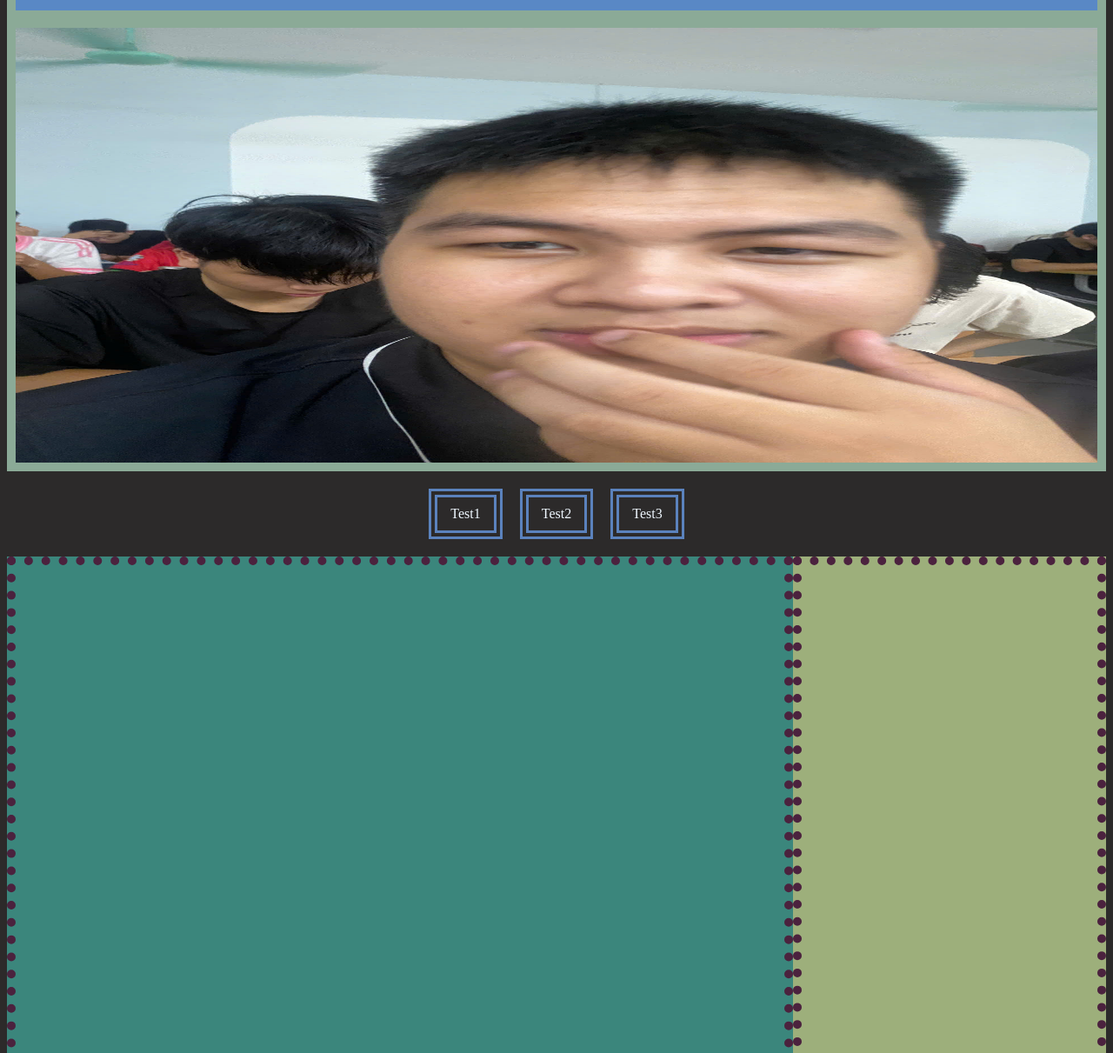
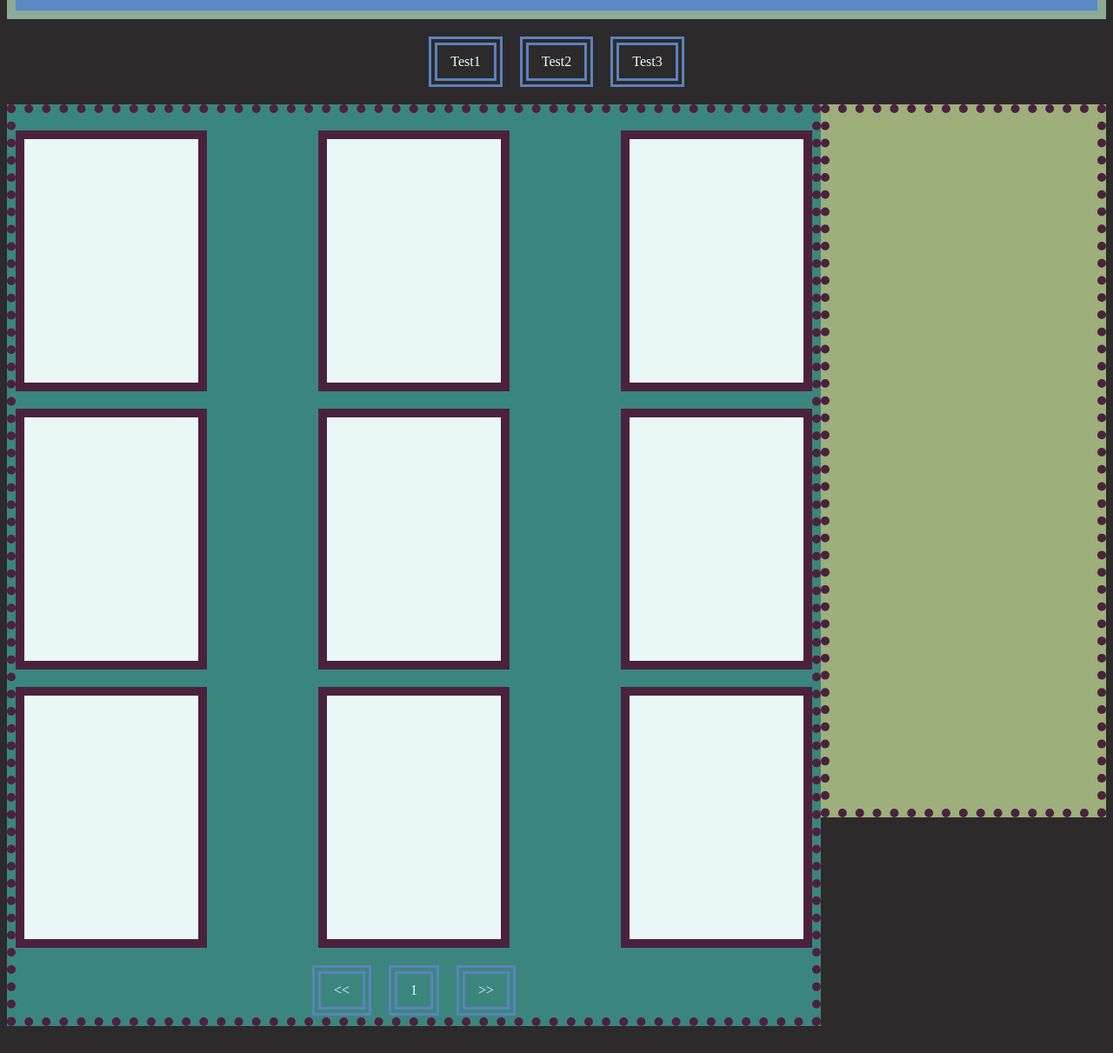
Before and after one commit to Bunreal206/miniature-octo-journey, a plain HTML site: page index.html in a window 1280 px wide. Shown: the part 86-1297 px from the top of the page at 87% size. After the commit the page ends 1274 px from the top, so only its background shows below. Drawn offline with Linux system fonts and the light colour scheme.

Commit message:
menu placeholder

```diff
--- a/index.html
+++ b/index.html
@@ -12,9 +12,7 @@
         <h1 class="spacing">Kho lưu trữ tài liệu đại học miễn phí</h1>
         <img src="/Picture/book_icon.png" width="50dvh" height="50dvh">
     </div>
-    <div class="headline2">
-        <img src="anh2.jpg" width="50000dvh" height="500dvh">
-    </div>
+
 
     <div class="box">
         <div class="menu_index">Test1</div>
@@ -24,6 +22,56 @@
 
     <div class="container">
         <div class="lib">
+            <div class="rơw">
+                <div class="column">
+                    <div class="lib_item">
+
+                    </div>
+
+                    <div class="lib_item">
+
+                    </div>
+
+                    <div class="lib_item">
+
+                    </div>
+                </div>
+
+                <div class="column">
+                    <div class="lib_item">
+
+                    </div>
+
+                    <div class="lib_item">
+
+                    </div>
+
+                    <div class="lib_item">
+
+                    </div>
+                </div>
+
+                <div class="column">
+                    <div class="lib_item">
+
+                    </div>
+
+                    <div class="lib_item">
+
+                    </div>
+
+                    <div class="lib_item">
+
+                    </div>
+                </div>
+                <div class="box">
+                    <div class="lib_index_page_menu"><<</div>
+                    <div class="lib_index_page_menu">1</div>
+                    <div class="lib_index_page_menu">>></div>
+                </div>
+            </div>
+
+        <!-- 3 nut chinh menu lib -->
 
         </div>
 
--- a/style.css
+++ b/style.css
@@ -1,3 +1,15 @@
+.row{
+  display: flex;
+  flex-direction: column;
+  gap: 20px;
+}
+
+.column{
+    display: flex;
+    flex-direction: row;
+    gap: 16dvh;
+}
+
 .container {
     display: flex;
     justify-content: space-between;
@@ -37,7 +49,6 @@
 
 }
 
-
 .menu_index{
     border: 10px rgb(91, 130, 189);
     border-style: double;
@@ -68,6 +79,18 @@
     display: flex;
     margin-top: 20px;
     border: 10px dotted rgb(75, 34, 62);
+    justify-content: center;
+
+
+}
+
+.lib_item{
+    background-color: rgb(233, 248, 246);
+    width: 25dvh;
+    height: 35dvh;
+    display: flex;
+    margin-top: 20px;
+    border: 10px solid rgb(75, 34, 62);
 }
 
 .menu_ver{
@@ -77,3 +100,16 @@
     margin-top: 20px;
     border: 10px dotted rgb(75, 34, 62);
 }
+
+.lib_index_page_menu{
+    border: 10px rgb(91, 130, 189);
+    border-style: double;
+    display: flex;
+    justify-content: left;
+    padding: 10px 15px;
+    float: left;
+}
+
+.lib_index_page_menu:hover {
+    background-color: rgb(70, 161, 235);
+}
```
